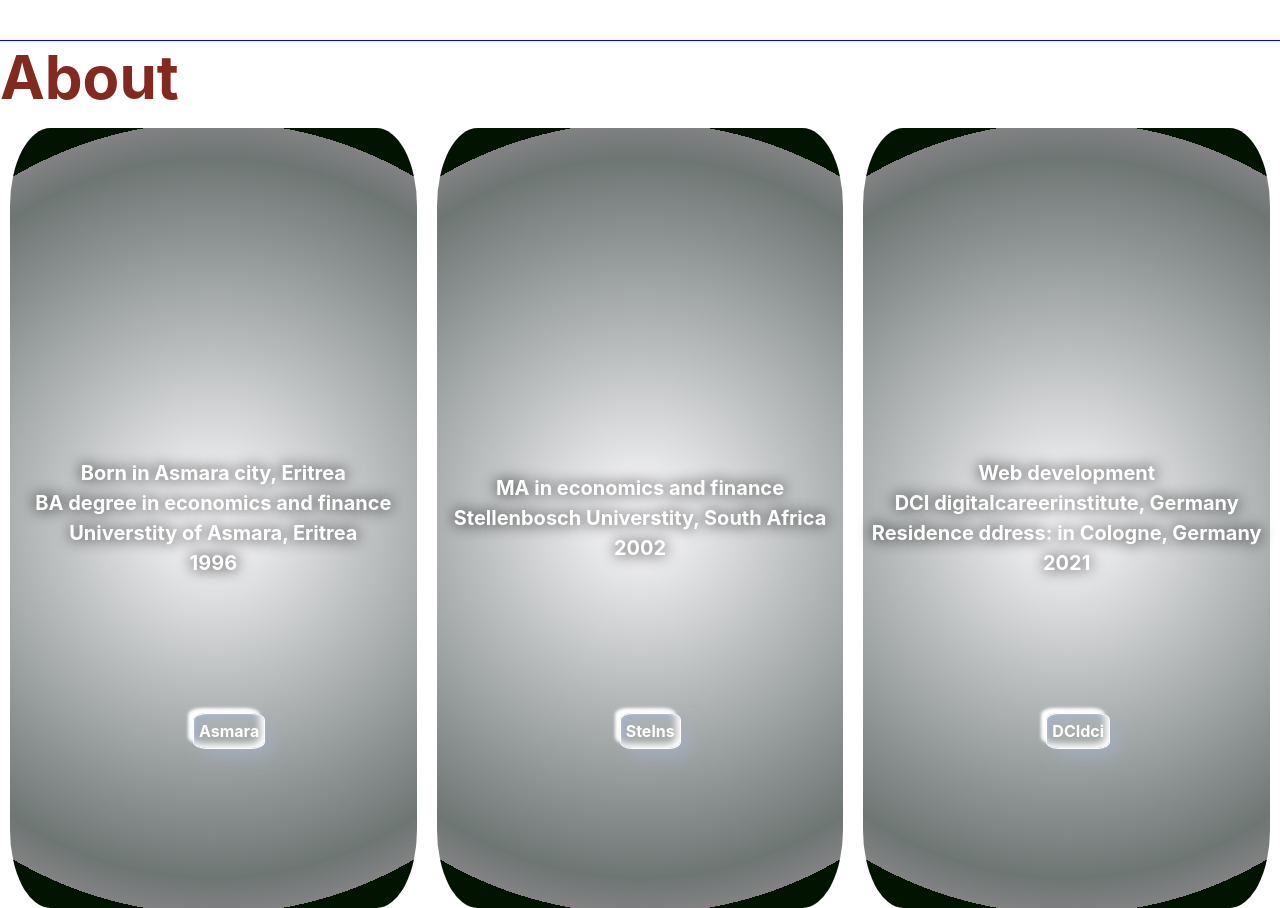
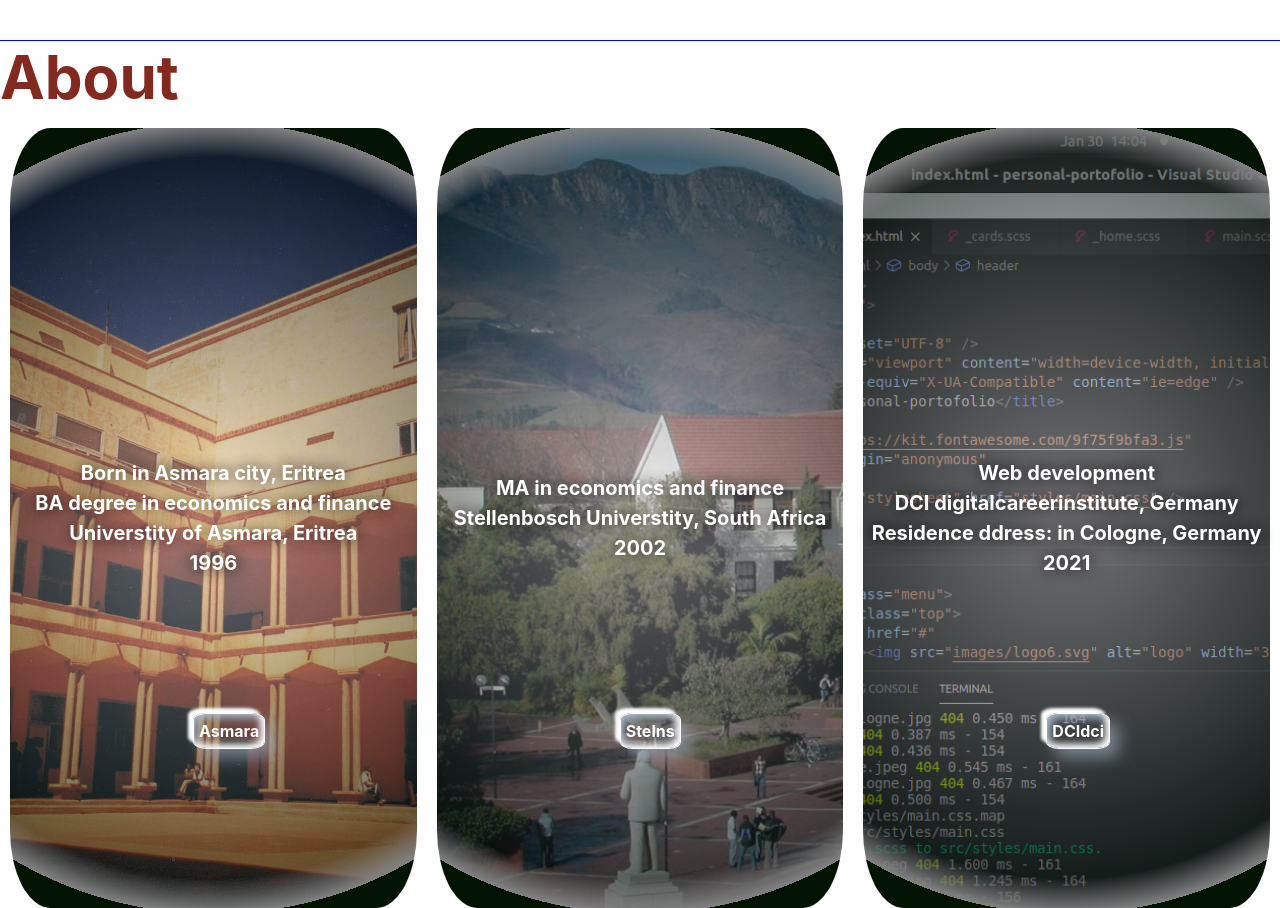
Before and after one commit to Tedrosgh/personal-portofolio, a website: page src/index.html in a window 1280 px wide. Shown: the part 820-1728 px from the top of the page. Drawn offline with nearby package versions, Linux system fonts and the light colour scheme; files that its build step writes are made by us from their sources; the site is published under a folder, as on GitHub Pages, so addresses that start at the root find nothing.

Commit message:
changes made image path

```diff
--- a/src/scss/components/_cards.scss
+++ b/src/scss/components/_cards.scss
@@ -35,7 +35,7 @@
       rgba(130, 130, 131, 1) 90%,
       rgba(3, 19, 1, 1) 90%
     ),
-    url(/images/asmara.jpg) center / cover;
+    url(../images/asmara.jpg) center / cover;
   min-width: 40rem;
   min-height: 60vh;
   margin: 1rem;
@@ -86,7 +86,7 @@ button:visited {
       rgba(130, 130, 131, 1) 90%,
       rgba(3, 19, 1, 1) 90%
     ),
-    url(/images/stellenbosch.jpg) left / cover;
+    url(../images/stellenbosch.jpg) left / cover;
   min-height: 60vh;
   min-width: 40rem;
   display: flex;
@@ -103,7 +103,7 @@ button:visited {
       rgba(130, 130, 131, 1) 90%,
       rgba(3, 19, 1, 1) 90%
     ),
-    url(/images/pc.png) center / cover;
+    url(../images/pc.png) center / cover;
   min-height: 60vh;
   min-width: 40rem;
   display: flex;
--- a/src/scss/pages/_contact.scss
+++ b/src/scss/pages/_contact.scss
@@ -2,7 +2,7 @@
   min-height: 100vh;
   margin: 4rem 0;
   border-bottom: 0.1rem solid blue;
-  background-image: url(/../images/cologne.jpeg);
+  background: url(../images/cologne.jpeg);
   :target {
     border: 2px solid #d4d4d4;
     background: radial-gradient(
```
